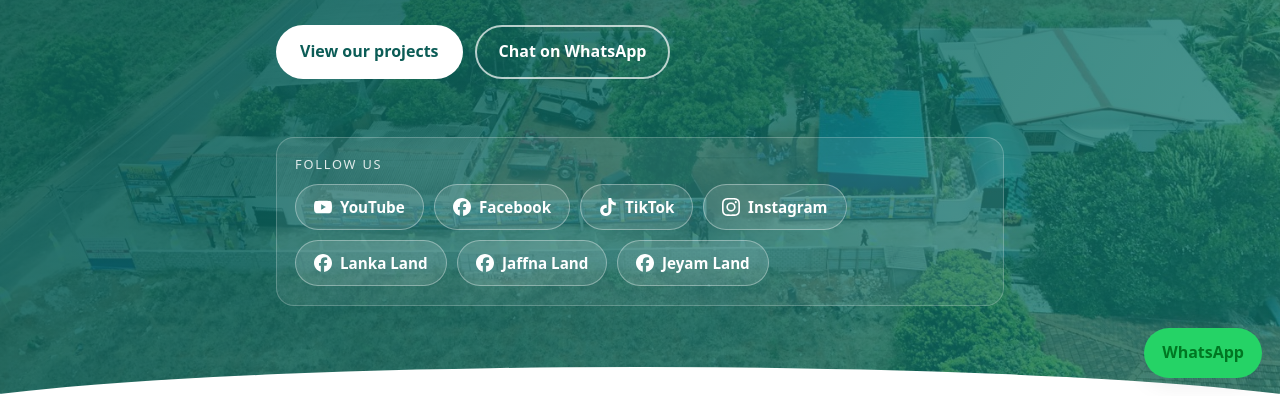
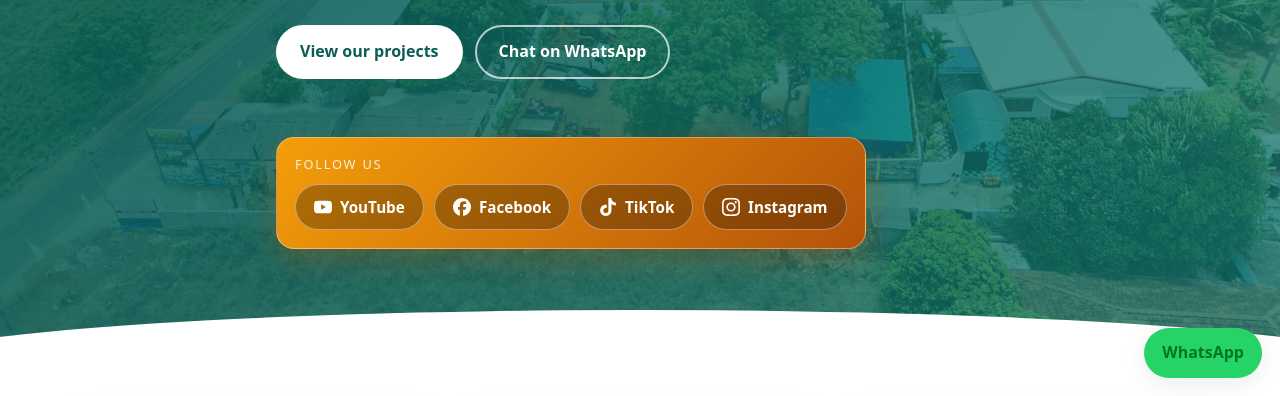
Before and after one commit to SenthInc/wordpress2code3, a plain HTML site: page index.html in a window 1280 px wide. Shown: the part 404-800 px from the top of the page. Drawn offline with Linux system fonts and the light colour scheme.

Commit message:
Top social box: amber colour, keep only the four main platforms
The Facebook pages stay in their own section.

Co-Authored-By: Claude Haiku 5.5 <noreply@anthropic.com>

```diff
--- a/index.html
+++ b/index.html
@@ -63,9 +63,6 @@
           <a class="social-chip s-facebook" href="https://www.facebook.com/share/1CKNyyzDMh/" target="_blank" rel="noopener" style="--d:120ms"><span class="s-icon" style="--icon:url(images/social/facebook.svg)" aria-hidden="true"></span>Facebook</a>
           <a class="social-chip s-tiktok" href="https://www.tiktok.com/@jeyamrealestate" target="_blank" rel="noopener" style="--d:240ms"><span class="s-icon" style="--icon:url(images/social/tiktok.svg)" aria-hidden="true"></span>TikTok</a>
           <a class="social-chip s-instagram" href="https://www.instagram.com/jeyamrealestate" target="_blank" rel="noopener" style="--d:360ms"><span class="s-icon" style="--icon:url(images/social/instagram.svg)" aria-hidden="true"></span>Instagram</a>
-          <a class="social-chip s-facebook" href="https://www.facebook.com/share/1CUy7voeBY/" target="_blank" rel="noopener" style="--d:480ms"><span class="s-icon" style="--icon:url(images/social/facebook.svg)" aria-hidden="true"></span>Lanka Land</a>
-          <a class="social-chip s-facebook" href="https://www.facebook.com/share/1PXNZQYmGz/" target="_blank" rel="noopener" style="--d:600ms"><span class="s-icon" style="--icon:url(images/social/facebook.svg)" aria-hidden="true"></span>Jaffna Land</a>
-          <a class="social-chip s-facebook" href="https://www.facebook.com/jeyam.land.sales?mibextid=ZbWKwL" target="_blank" rel="noopener" style="--d:720ms"><span class="s-icon" style="--icon:url(images/social/facebook.svg)" aria-hidden="true"></span>Jeyam Land</a>
         </div>
         </div>
       </div>
--- a/styles.css
+++ b/styles.css
@@ -618,3 +618,15 @@ html[lang="ta"] h1, html[lang="ta"] h2, html[lang="ta"] h3 { line-height: 1.35;
   background: rgba(255,255,255,.1); border: 1px solid rgba(255,255,255,.28);
   border-radius: 22px; padding: 22px; box-shadow: 0 12px 40px rgba(0,0,0,.18);
 }
+
+/* ---------- Top social box: amber/gold (separate from the Facebook section) ---------- */
+.social-box {
+  background: linear-gradient(135deg, #f59e0b 0%, #b45309 100%);
+  border: 1px solid rgba(255,255,255,.35);
+  box-shadow: 0 10px 30px rgba(180,83,9,.35);
+}
+.social-box .social-label { color: #fff; }
+.social-box .social-chip {
+  background: rgba(0,0,0,.28); border-color: rgba(255,255,255,.4); color: #fff;
+}
+.social-box .social-chip:hover { background: rgba(0,0,0,.42); }
```
